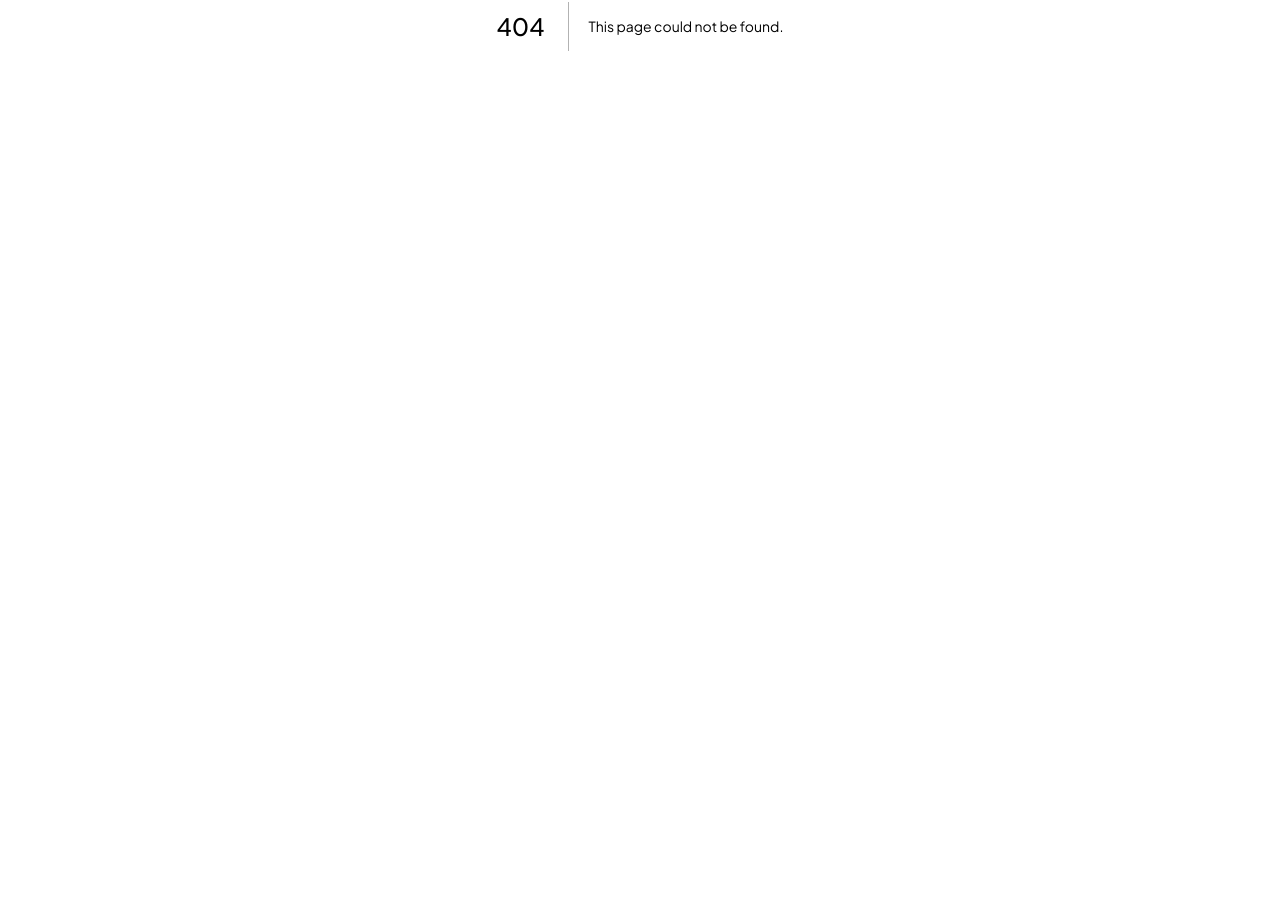
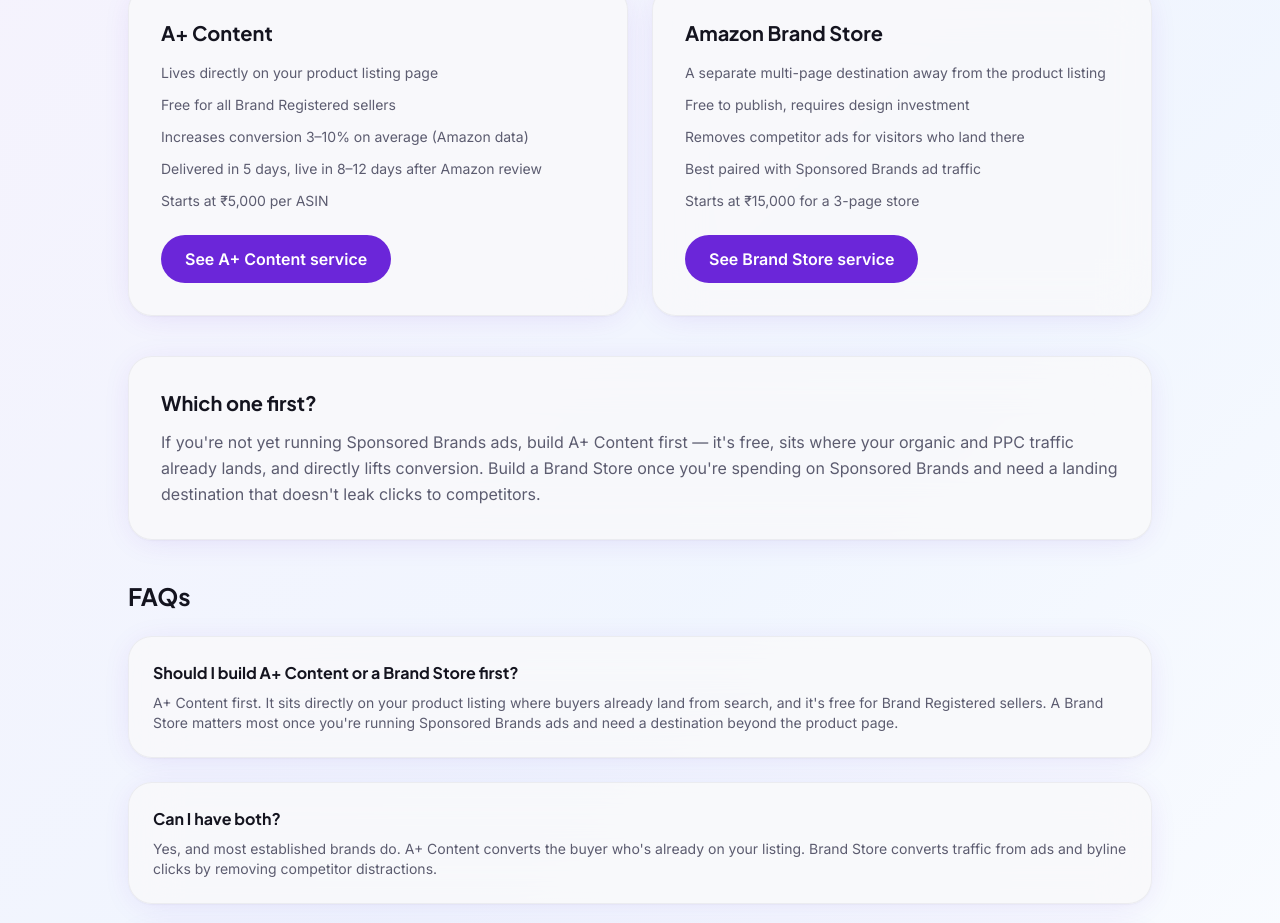
Before and after one commit to tankarsharma/pv-labs-next, a Next.js app: page /a-plus-content-vs-storefront in a window 1280 px wide. Before the commit this address had no page. Shown: the part 374-1297 px from the top of the page. Before the commit the page ends 800 px from the top, so only its background shows below. Built offline with nearby package versions, Linux system fonts and the light colour scheme.

Commit message:
Add A+ Content vs Amazon Brand Store page

```diff
--- /dev/null
+++ b/app/a-plus-content-vs-storefront/page.tsx
@@ -0,0 +1,142 @@
+import type { Metadata } from "next";
+import Link from "next/link";
+import Navbar from "@/components/layout/Navbar";
+import Footer from "@/components/layout/Footer";
+import JsonLd from "@/components/seo/JsonLd";
+import { breadcrumbSchema } from "@/lib/seo/schema";
+
+const URL = "https://pvlabs.ai/a-plus-content-vs-storefront";
+
+export const metadata: Metadata = {
+  title: "A+ Content vs Amazon Brand Store — Which Do You Need First?",
+  description:
+    "A+ Content and Amazon Brand Store solve different problems. Compare what each does, what it costs, and which one to build first for your listing.",
+  alternates: { canonical: URL },
+  openGraph: { url: URL },
+};
+
+const faqs = [
+  {
+    question: "Should I build A+ Content or a Brand Store first?",
+    answer:
+      "A+ Content first. It sits directly on your product listing where buyers already land from search, and it's free for Brand Registered sellers. A Brand Store matters most once you're running Sponsored Brands ads and need a destination beyond the product page.",
+  },
+  {
+    question: "Can I have both?",
+    answer:
+      "Yes, and most established brands do. A+ Content converts the buyer who's already on your listing. Brand Store converts traffic from ads and byline clicks by removing competitor distractions.",
+  },
+  {
+    question: "Do both require Amazon Brand Registry?",
+    answer:
+      "Yes. Both A+ Content and Brand Store are only available to Brand Registered sellers with a registered or pending trademark.",
+  },
+];
+
+export default function Page() {
+  const breadcrumbJsonLd = breadcrumbSchema([
+    { name: "Home", item: "https://pvlabs.ai" },
+    { name: "A+ Content vs Storefront", item: URL },
+  ]);
+
+  const faqJsonLd = {
+    "@context": "https://schema.org",
+    "@type": "FAQPage",
+    mainEntity: faqs.map((f) => ({
+      "@type": "Question",
+      name: f.question,
+      acceptedAnswer: { "@type": "Answer", text: f.answer },
+    })),
+  };
+
+  return (
+    <div className="min-h-screen gradient-bg-soft">
+      <Navbar />
+      <JsonLd id="ld-json-breadcrumb" data={breadcrumbJsonLd} />
+      <JsonLd id="ld-json-faq" data={faqJsonLd} />
+
+      <section className="pt-24 pb-16 px-6 md:px-12">
+        <div className="max-w-5xl mx-auto">
+          <h1 className="font-heading text-4xl md:text-6xl font-extrabold text-foreground mb-6">
+            A+ Content vs Amazon Brand Store
+          </h1>
+          <p className="text-muted-foreground text-lg max-w-3xl">
+            Both are Amazon Brand Registry features. They solve different problems in your buyer's
+            journey — here's how to decide which one to build first.
+          </p>
+        </div>
+      </section>
+
+      <section className="px-6 md:px-12 pb-16">
+        <div className="max-w-5xl mx-auto grid md:grid-cols-2 gap-6">
+          <div className="glass-card p-8">
+            <h2 className="font-heading text-xl font-bold text-foreground mb-4">A+ Content</h2>
+            <ul className="space-y-3 text-muted-foreground text-sm">
+              <li>Lives directly on your product listing page</li>
+              <li>Free for all Brand Registered sellers</li>
+              <li>Increases conversion 3–10% on average (Amazon data)</li>
+              <li>Delivered in 5 days, live in 8–12 days after Amazon review</li>
+              <li>Starts at ₹5,000 per ASIN</li>
+            </ul>
+            <Link
+              href="/services/a-plus-content"
+              className="mt-6 inline-flex bg-primary text-primary-foreground px-6 py-3 rounded-full font-bold"
+            >
+              See A+ Content service
+            </Link>
+          </div>
+
+          <div className="glass-card p-8">
+            <h2 className="font-heading text-xl font-bold text-foreground mb-4">Amazon Brand Store</h2>
+            <ul className="space-y-3 text-muted-foreground text-sm">
+              <li>A separate multi-page destination away from the product listing</li>
+              <li>Free to publish, requires design investment</li>
+              <li>Removes competitor ads for visitors who land there</li>
+              <li>Best paired with Sponsored Brands ad traffic</li>
+              <li>Starts at ₹15,000 for a 3-page store</li>
+            </ul>
+            <Link
+              href="/services/brand-store"
+              className="mt-6 inline-flex bg-primary text-primary-foreground px-6 py-3 rounded-full font-bold"
+            >
+              See Brand Store service
+            </Link>
+          </div>
+        </div>
+
+        <div className="max-w-5xl mx-auto mt-10 glass-card p-8">
+          <h2 className="font-heading text-xl font-bold text-foreground mb-3">Which one first?</h2>
+          <p className="text-muted-foreground leading-relaxed">
+            If you're not yet running Sponsored Brands ads, build A+ Content first — it's free,
+            sits where your organic and PPC traffic already lands, and directly lifts conversion.
+            Build a Brand Store once you're spending on Sponsored Brands and need a landing
+            destination that doesn't leak clicks to competitors.
+          </p>
+        </div>
+
+        <div className="max-w-5xl mx-auto mt-10">
+          <h2 className="font-heading text-2xl font-bold text-foreground mb-6">FAQs</h2>
+          <div className="space-y-6">
+            {faqs.map((f, i) => (
+              <div key={i} className="glass-card p-6">
+                <h3 className="font-bold text-foreground mb-2">{f.question}</h3>
+                <p className="text-muted-foreground text-sm">{f.answer}</p>
+              </div>
+            ))}
+          </div>
+        </div>
+
+        <div className="max-w-5xl mx-auto mt-10 flex flex-col sm:flex-row gap-4">
+          <Link href="/pricing" className="bg-background text-foreground px-8 py-4 rounded-full font-bold border border-border text-center">
+            View pricing
+          </Link>
+          <Link href="/contact" className="gradient-btn px-8 py-4 font-bold text-center">
+            Talk to PV Labs
+          </Link>
+        </div>
+      </section>
+
+      <Footer />
+    </div>
+  );
+}
```
